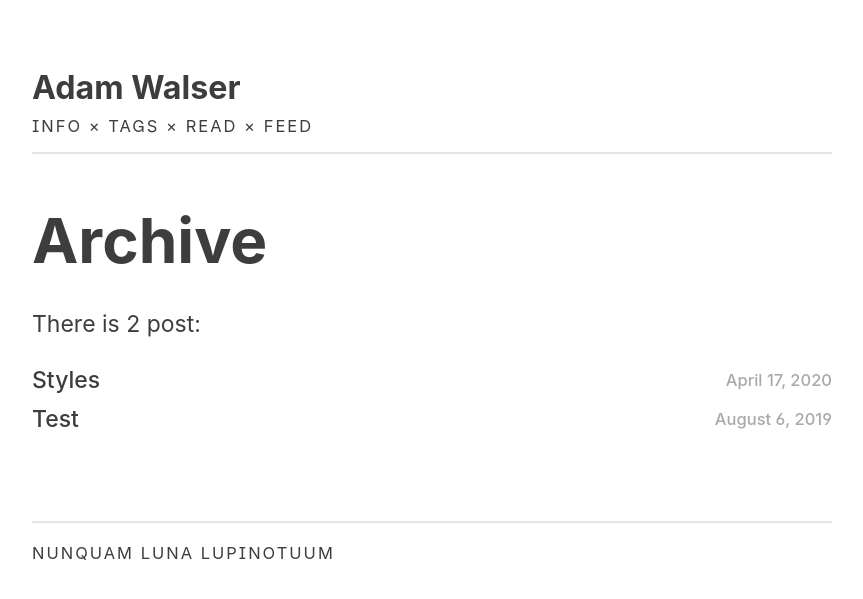
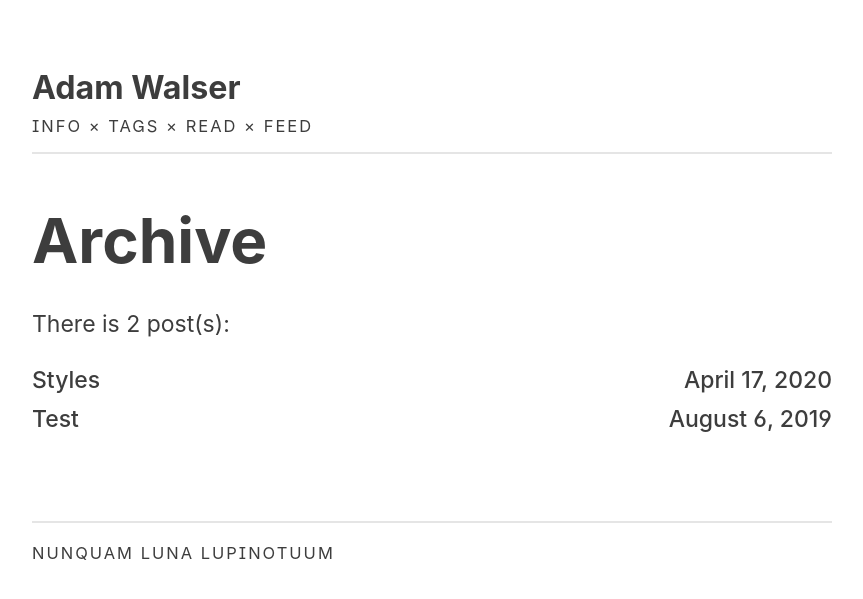
Before and after one commit to ajpwalser/ajpwalser.github.io, a Jekyll site: the page built from archive/index.html, in a window 1280 px wide. Shown: the top 599 px of the page, without its empty margins (208-1071 px from the left). Built offline with Jekyll 4.4.1, drawn with Linux system fonts in a browser that asks for light colours; some web fonts are replaced.

Commit message:
Update index.html

```diff
--- a/archive/index.html
+++ b/archive/index.html
@@ -5,12 +5,12 @@ description: All of Adam's posts
 ---
 
 <h2>Archive</h2>
-<p class="first">There is {{ site.posts.size }} post:</p>
+<p class="first">There is {{ site.posts.size }} post(s):</p>
 <ul class="headline">
 {% for post in site.posts %}
   <li style="align-items:center;display:flex;flex-wrap:wrap;justify-content:space-between;margin-bottom:10px;">
     <a href="{{ site.baseurl }}{{ post.url }}">{{ post.title }}</a>
-    <time>{{ post.date | date: "%B %-d, %Y" }}</time>
+    <span class="time">{{ post.date | date: "%B %-d, %Y" }}</span>
   </li>
 {% endfor %}
 </ul>
```
